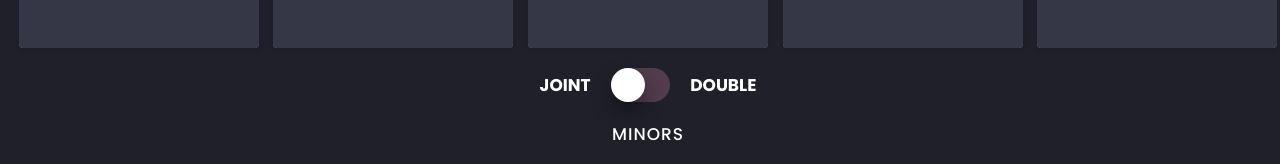
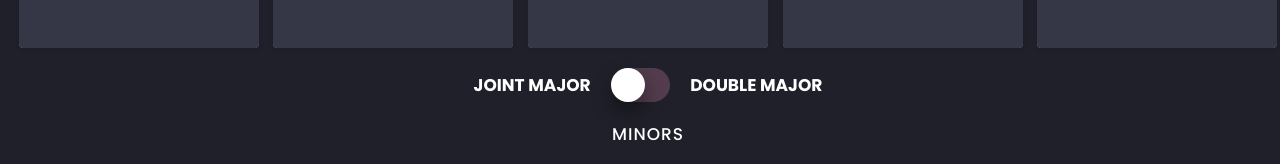
Before and after one commit to sprwoo/uw-math-planner, a website: page Frontend/select.html in a window 1280 px wide. Shown: the part 441-605 px from the top of the page. Drawn offline with nearby package versions, Linux system fonts and the light colour scheme.

Commit message:
Changed some text

```diff
--- a/Frontend/select.html
+++ b/Frontend/select.html
@@ -101,12 +101,12 @@
 
               <div class="col-12 pt-3">
                 <div class="toggle-container">
-                  <span class="toggle-label joint">JOINT</span>
+                  <span class="toggle-label joint">JOINT MAJOR</span>
                   <label class="switch">
                     <input type="checkbox" id="majorToggle">
                     <span class="slider"></span>
                   </label>
-                  <span class="toggle-label double">DOUBLE</span>
+                  <span class="toggle-label double">DOUBLE MAJOR</span>
                 </div>
               </div>
 
```
